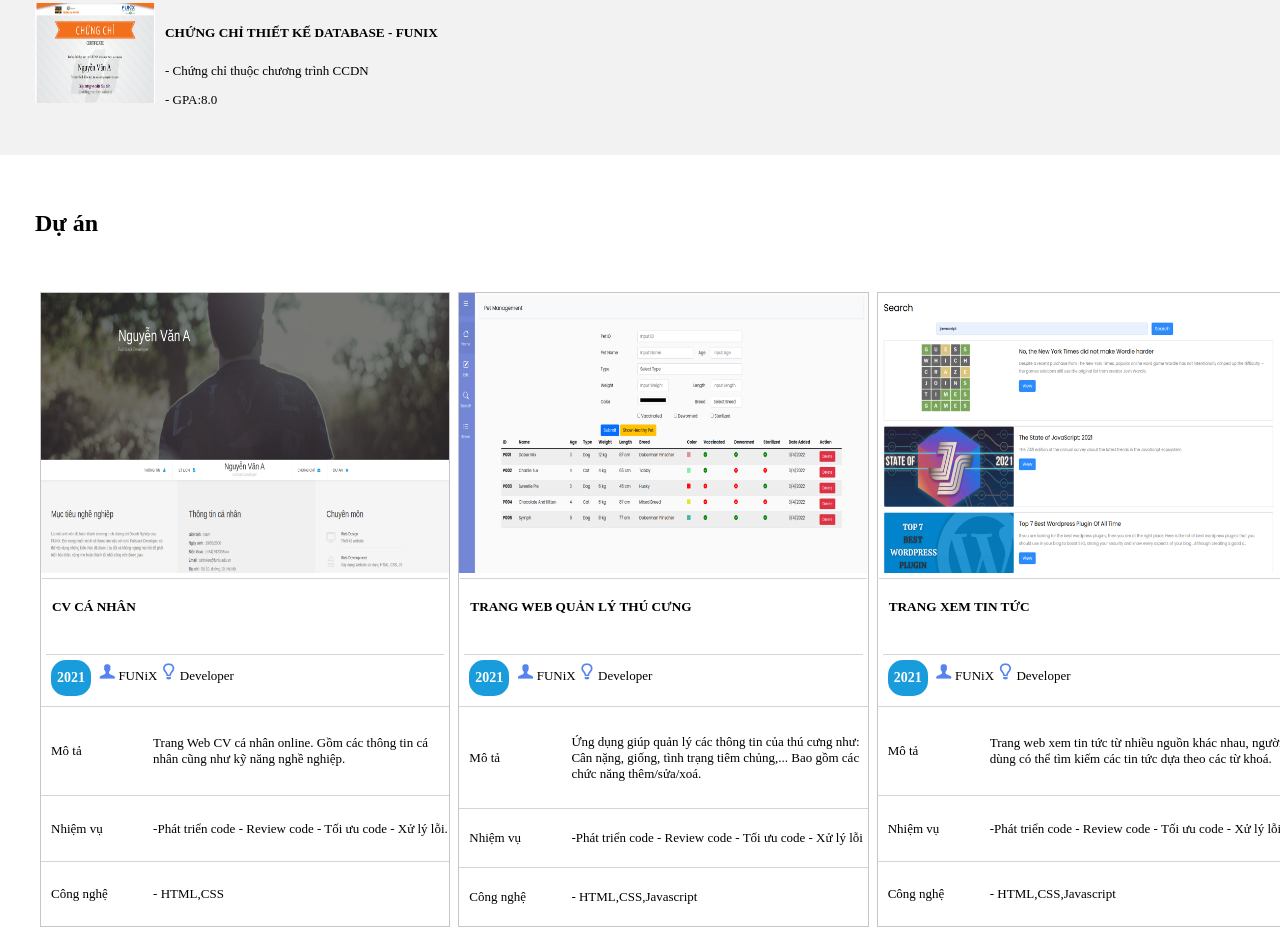
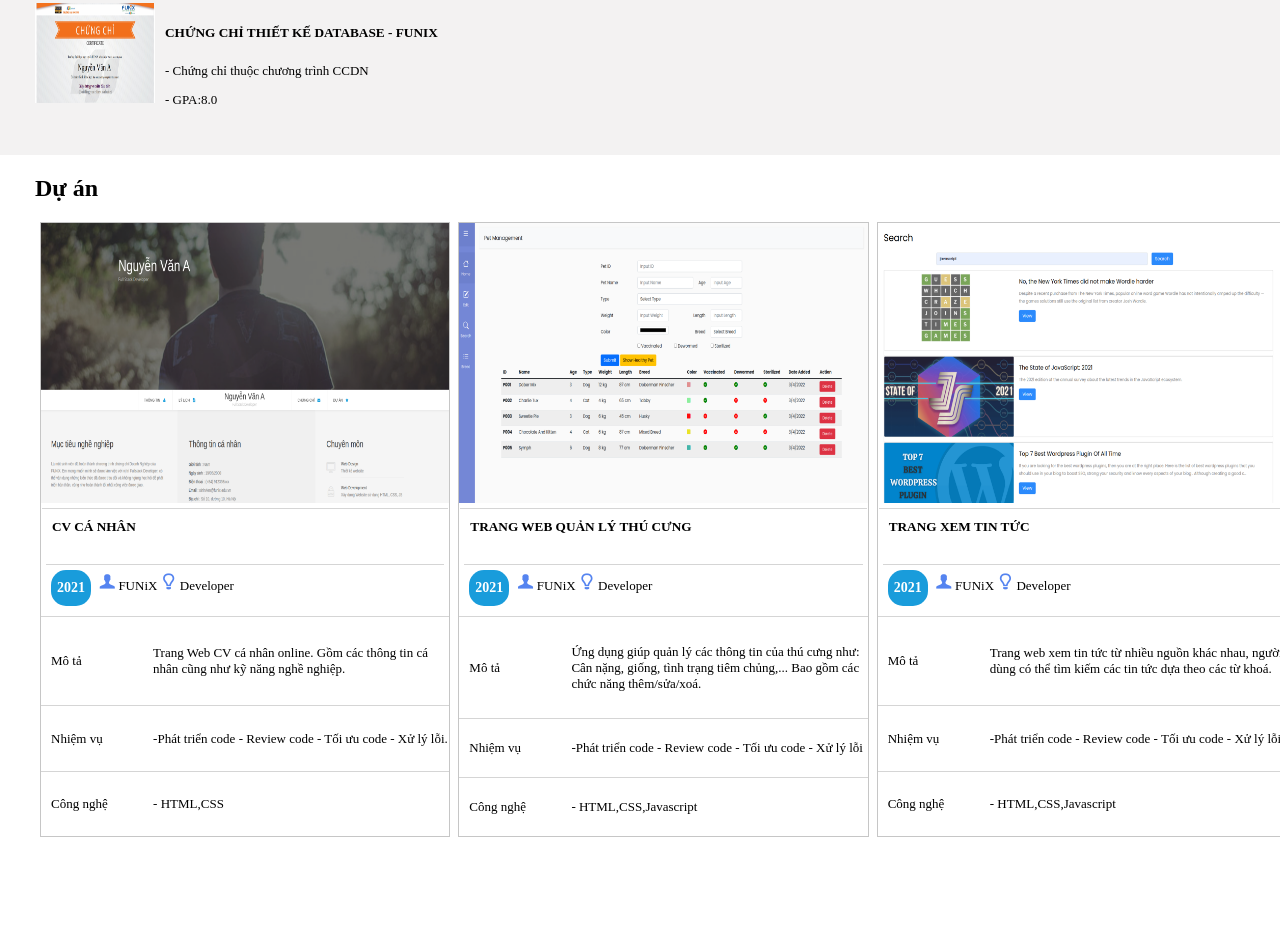
Before and after one commit to Chaudo2504/WEB101x-Assignment2, a plain HTML site: page index.html in a window 1280 px wide. Shown: the part 1627-2554 px from the top of the page. After the commit the page ends 2464 px from the top, so only its background shows below. Drawn offline with Linux system fonts and the light colour scheme.

Commit message:
first commit

```diff
--- a/css/style.css
+++ b/css/style.css
@@ -245,7 +245,7 @@ pre {
 
 /*CSS dự án*/
 .duan h2 {
-  padding: 35px;
+  padding-left: 35px;
 }
 .project {
   display: grid;
@@ -272,7 +272,7 @@ pre {
 
 .project-content h5 {
   margin: 1px;
-  padding: 20px 10px;
+  padding: 10px 10px;
   height: 30px;
   border-top: #d5d5d5 1px solid;
 }
```
